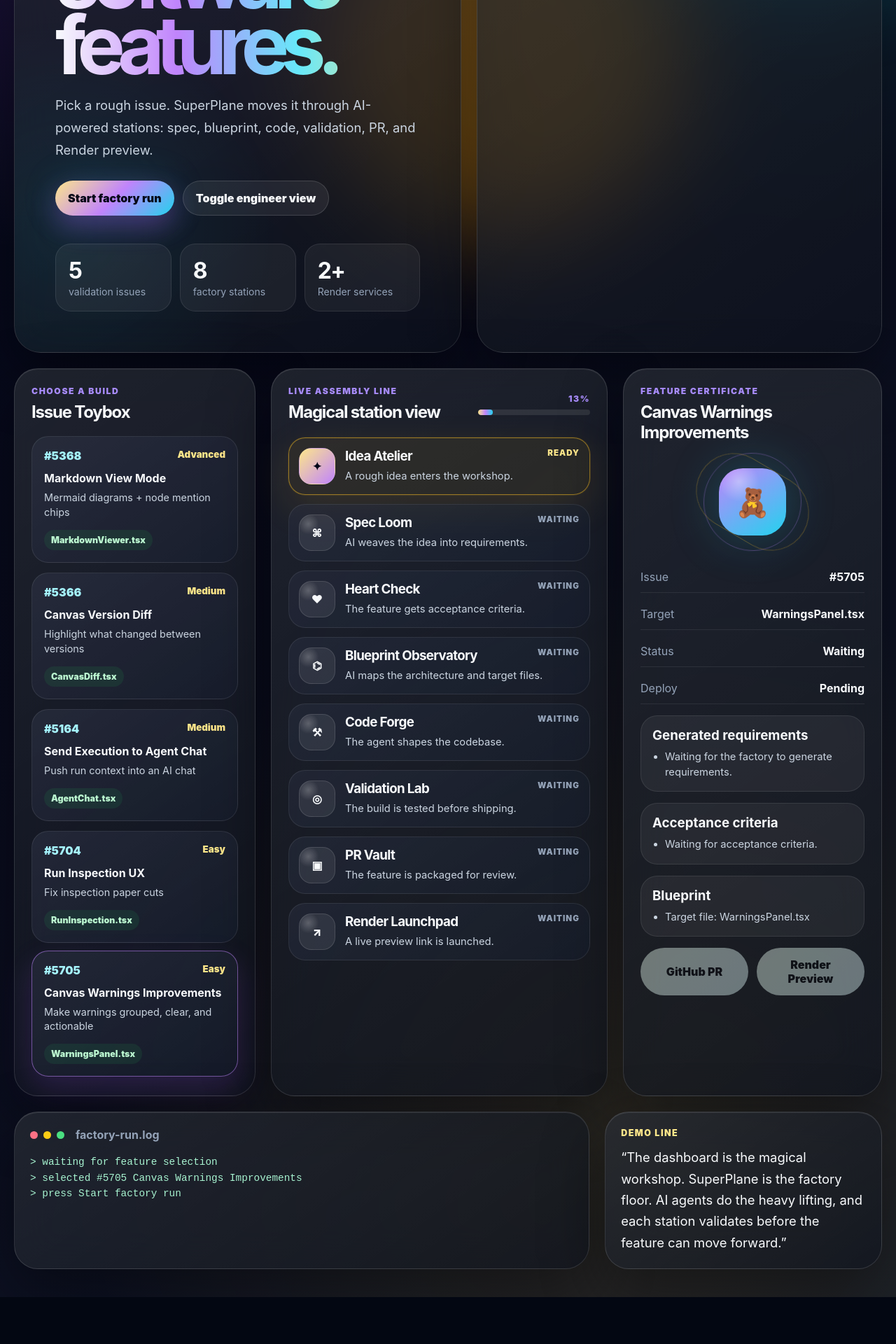
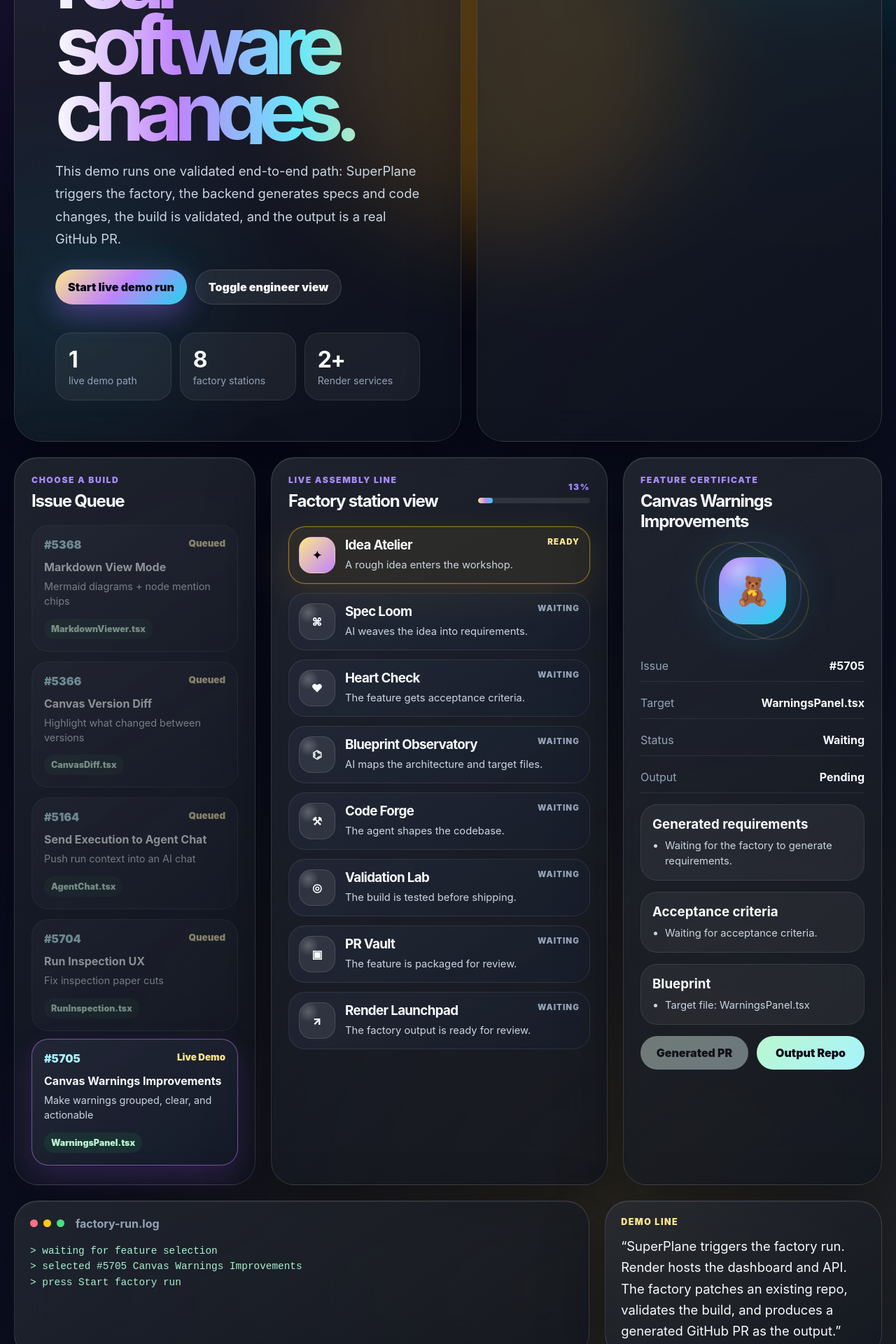
Before and after one commit to march-M-R/build-a-feature-factory, a React (Vite) app in the folder frontend/: page / in a window 1280 px wide. Shown: the part 720-2640 px from the top of the page at 70% size. Before the commit the page ends 2573 px from the top, so only its background shows below. Built offline with nearby package versions, Linux system fonts and the light colour scheme; no server answers.

Commit message:
Make live demo path clear for judges

```diff
--- a/frontend/src/App.css
+++ b/frontend/src/App.css
@@ -905,3 +905,14 @@
 .stage-card.failed .stage-title span {
   color: #fca5a5;
 }
+.issue-ticket.disabled {
+  opacity: 0.52;
+  cursor: not-allowed;
+  filter: grayscale(0.35);
+}
+
+.issue-ticket.disabled:hover {
+  transform: none;
+  box-shadow: none;
+  border-color: rgba(255, 255, 255, 0.095);
+}
--- a/frontend/src/App.tsx
+++ b/frontend/src/App.tsx
@@ -131,8 +131,8 @@
   {
     id: "ship",
     name: "Render Launchpad",
-    story: "A live preview link is launched.",
-    engineer: "Render preview deployment attached.",
+    story: "The factory output is ready for review.",
+    engineer: "Render-hosted dashboard + generated PR available.",
     symbol: "↗",
   },
 ];
@@ -152,14 +152,16 @@
     run?.progress ?? Math.round(((activeStage + 1) / stages.length) * 100);
 
   async function startFactoryRun(issue = selectedIssue) {
-    setSelectedIssue(issue);
+    const liveDemoIssue = issues.find((item) => item.id === "#5705") ?? issues[4];
+
+    setSelectedIssue(liveDemoIssue);
 
     const response = await fetch(`${API_BASE}/start-build`, {
       method: "POST",
       headers: {
         "Content-Type": "application/json",
       },
-      body: JSON.stringify({ issue }),
+      body: JSON.stringify({ issue: liveDemoIssue }),
     });
 
     if (!response.ok) {
@@ -244,21 +246,21 @@
             </div>
 
             <h1>
-              A magical factory for shipping
-              <span> real software features.</span>
+              A factory control room for shipping
+              <span> real software changes.</span>
             </h1>
 
             <p className="hero-subtitle">
-              Pick a rough issue. SuperPlane moves it through AI-powered
-              stations: spec, blueprint, code, validation, PR, and Render
-              preview.
+              This demo runs one validated end-to-end path: SuperPlane triggers
+              the factory, the backend generates specs and code changes, the
+              build is validated, and the output is a real GitHub PR.
             </p>
 
             <div className="hero-buttons">
               <button className="primary" onClick={() => startFactoryRun()}>
                 {run?.status === "running"
                   ? "Factory running..."
-                  : "Start factory run"}
+                  : "Start live demo run"}
               </button>
               <button
                 className="secondary"
@@ -272,8 +274,8 @@
 
             <div className="hero-stats">
               <div>
-                <strong>5</strong>
-                <span>validation issues</span>
+                <strong>1</strong>
+                <span>live demo path</span>
               </div>
               <div>
                 <strong>8</strong>
@@ -295,7 +297,7 @@
           <aside className="panel issue-dock">
             <div className="panel-heading">
               <span>Choose a build</span>
-              <h2>Issue Toybox</h2>
+              <h2>Issue Queue</h2>
             </div>
 
             <div className="issue-stack">
@@ -304,15 +306,16 @@
                   key={issue.id}
                   className={`issue-ticket ${
                     selectedIssue.id === issue.id ? "selected" : ""
-                  }`}
+                  } ${issue.id !== "#5705" ? "disabled" : ""}`}
                   onClick={() => {
+                    if (issue.id !== "#5705") return;
                     setSelectedIssue(issue);
                     setRun(null);
                   }}
                 >
                   <div className="ticket-top">
                     <span>{issue.id}</span>
-                    <small>{issue.difficulty}</small>
+                    <small>{issue.id === "#5705" ? "Live Demo" : "Queued"}</small>
                   </div>
                   <h3>{issue.title}</h3>
                   <p>{issue.subtitle}</p>
@@ -328,7 +331,7 @@
                 <span>Live assembly line</span>
                 <h2>
                   {mode === "story"
-                    ? "Magical station view"
+                    ? "Factory station view"
                     : "SuperPlane node view"}
                 </h2>
               </div>
@@ -410,8 +413,8 @@
                 <strong>{run?.status ?? "Waiting"}</strong>
               </div>
               <div>
-                <span>Deploy</span>
-                <strong>{run?.previewUrl ? "Preview ready" : "Pending"}</strong>
+                <span>Output</span>
+                <strong>{run?.prUrl ? "PR ready" : "Pending"}</strong>
               </div>
             </div>
 
@@ -447,15 +450,17 @@
                 onClick={() => run?.prUrl && window.open(run.prUrl, "_blank")}
                 disabled={!run?.prUrl}
               >
-                GitHub PR
+                Generated PR
               </button>
               <button
                 onClick={() =>
-                  run?.previewUrl && window.open(run.previewUrl, "_blank")
+                  window.open(
+                    "https://github.com/march-M-R/feature-factory-demo-app",
+                    "_blank"
+                  )
                 }
-                disabled={!run?.previewUrl}
               >
-                Render Preview
+                Output Repo
               </button>
             </div>
           </aside>
@@ -475,9 +480,9 @@
           <div className="story-card">
             <span>Demo line</span>
             <p>
-              “The dashboard is the magical workshop. SuperPlane is the factory
-              floor. AI agents do the heavy lifting, and each station validates
-              before the feature can move forward.”
+              “SuperPlane triggers the factory run. Render hosts the dashboard
+              and API. The factory patches an existing repo, validates the build,
+              and produces a generated GitHub PR as the output.”
             </p>
           </div>
         </section>
```
Also changed, not shown: 1 other file (tests, documents, lock files or other folders).
